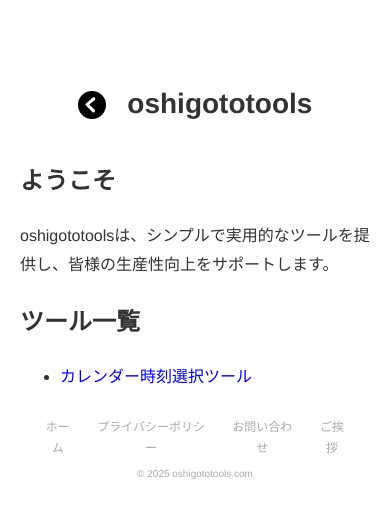
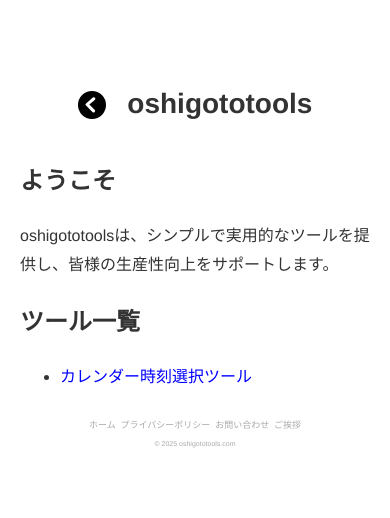
Before and after one commit to Tomoyuki123456789/oshigototools-site2, a Jekyll site: the page built from index.html, in a window 390 px wide. Shown: the top 518 px of the page. Built offline with Jekyll 4.4.1, drawn with Linux system fonts in a browser that asks for light colours.

Commit message:
修正内容のメモ（例：デザイン修正）

```diff
--- a/css/common.css
+++ b/css/common.css
@@ -100,7 +100,37 @@ a {
   font-size: 10px;
   color: #aaa;
 }
+/* レスポンシブ対応のフッタースタイル */
+@media screen and (max-width: 600px) {
+  .site-footer {
+    font-size: 10px; /* モバイル向けに文字サイズを小さく */
+  }
 
+  .site-footer .footer-links {
+    flex-wrap: wrap; /* 小さい画面では折り返し可能に */
+    justify-content: center;
+    gap: 0.5rem; /* リンク間のスペースを縮小 */
+  }
+
+  .site-footer .footer-copy {
+    font-size: 8px; /* コピーライト文のサイズをさらに小さく */
+  }
+}
+
+/* さらに小さい画面向け */
+@media screen and (max-width: 400px) {
+  .site-footer {
+    font-size: 9px;
+  }
+
+  .site-footer .footer-links {
+    gap: 0.3rem; /* さらにリンク間のスペースを縮小 */
+  }
+
+  .site-footer .footer-copy {
+    font-size: 7px;
+  }
+}
 
 /* ======================================== */
 /* 問い合わせフォーム用の追加スタイル       */
```
